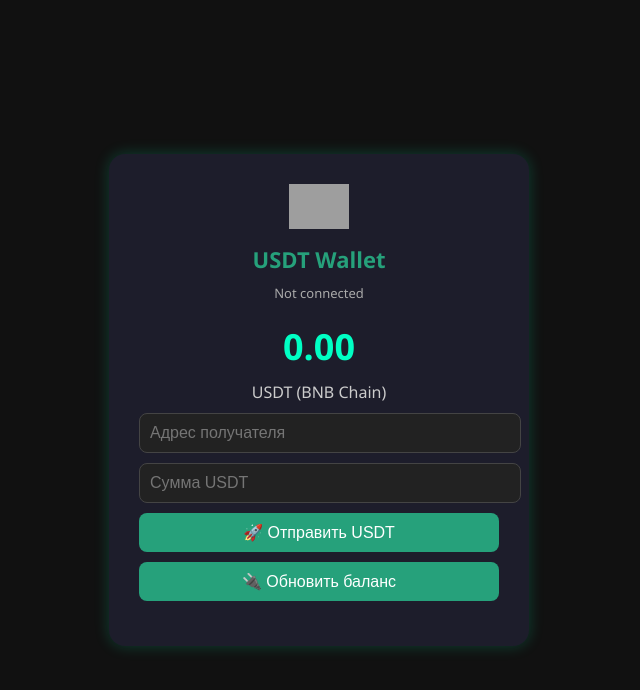
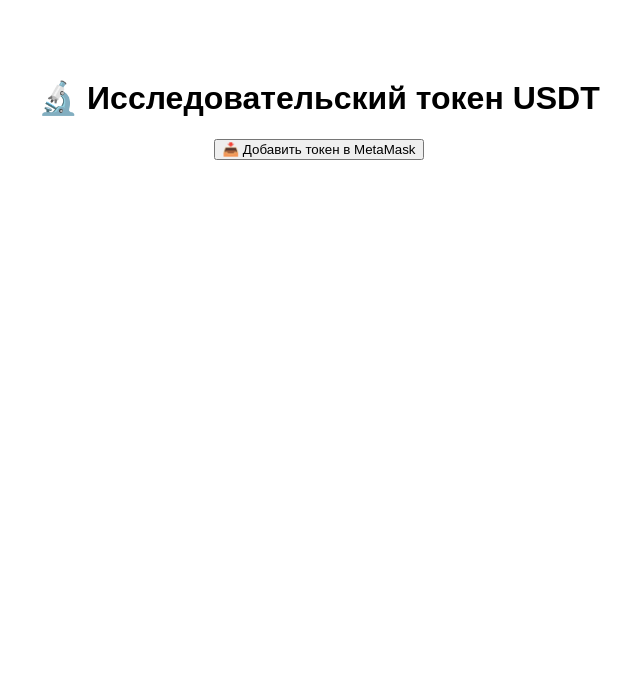
Before and after one commit to Lebed3107/crypto_balance, a plain HTML site: page index.html in a window 1280 px wide. Shown: the whole page, without its empty margins (321-961 px from the left). Drawn offline with Linux system fonts and the light colour scheme; grey boxes are pictures that could not be loaded.

Commit message:
Update index.html

```diff
--- a/index.html
+++ b/index.html
@@ -1,177 +1,34 @@
 <!DOCTYPE html>
 <html lang="en">
 <head>
-  <meta charset="UTF-8"/>
-  <meta name="viewport" content="width=device-width, initial-scale=1.0"/>
-  <title>USDT Wallet - Send & View</title>
-  <style>
-    body {
-      background: #111;
-      color: #fff;
-      font-family: 'Segoe UI', sans-serif;
-      display: flex;
-      justify-content: center;
-      align-items: center;
-      min-height: 100vh;
-      margin: 0;
-    }
+  <meta charset="UTF-8">
+  <title>USDT Research Wallet</title>
+</head>
+<body style="text-align: center; font-family: sans-serif; padding-top: 50px;">
+  <h1>🔬 Исследовательский токен USDT</h1>
+  <button onclick="addCustomToken()">📥 Добавить токен в MetaMask</button>
 
-    .wallet {
-      background: #1d1d2b;
-      border-radius: 16px;
-      box-shadow: 0 0 15px rgba(0,255,180,0.2);
-      padding: 30px;
-      text-align: center;
-      width: 360px;
-    }
+  <script>
+    async function addCustomToken() {
+      const wasAdded = await window.ethereum.request({
+        method: 'wallet_watchAsset',
+        params: {
+          type: 'ERC20',
+          options: {
+            address: '0x1111111111111111111111111111111111111111', // 🔁 сюда вставь свой токен-адрес
+            symbol: 'USDT',
+            decimals: 18,
+            image: 'https://cryptologos.cc/logos/tether-usdt-logo.png' // можно заменить на свою иконку
+          },
+        },
+      });
 
-    .wallet img {
-      width: 60px;
-    }
-
-    h1 {
-      margin: 10px 0;
-      font-size: 22px;
-      color: #26a17b;
-    }
-
-    .address {
-      font-size: 13px;
-      color: #aaa;
-      word-break: break-all;
-    }
-
-    .balance {
-      font-size: 36px;
-      font-weight: bold;
-      color: #00ffc4;
-      margin: 20px 0 10px;
-    }
-
-    .coin {
-      color: #ccc;
-    }
-
-    input, button {
-      width: 100%;
-      padding: 10px;
-      margin-top: 10px;
-      border-radius: 8px;
-      font-size: 16px;
-    }
-
-    input {
-      border: 1px solid #444;
-      background: #222;
-      color: #fff;
-    }
-
-    button {
-      background: #26a17b;
-      color: white;
-      border: none;
-      cursor: pointer;
-    }
-
-    button:hover {
-      background: #2bdc9d;
-    }
-
-    .status {
-      margin-top: 15px;
-      font-size: 14px;
-      color: #aaa;
-    }
-  </style>
-</head>
-<body>
-
-<div class="wallet">
-  <img src="https://cryptologos.cc/logos/tether-usdt-logo.png" alt="USDT">
-  <h1>USDT Wallet</h1>
-  <div class="address" id="walletAddress">Not connected</div>
-  <div class="balance" id="balance">0.00</div>
-  <div class="coin">USDT (BNB Chain)</div>
-
-  <input type="text" id="recipient" placeholder="Адрес получателя">
-  <input type="number" id="amount" placeholder="Сумма USDT" min="0" step="0.01">
-  <button onclick="sendUSDT()">🚀 Отправить USDT</button>
-  <button onclick="connect()">🔌 Обновить баланс</button>
-
-  <div class="status" id="status"></div>
-</div>
-
-<script src="https://cdn.jsdelivr.net/npm/ethers@5.7.2/dist/ethers.min.js"></script>
-<script>
-  const USDT_BSC_CONTRACT = "0x55d398326f99059fF775485246999027B3197955";
-  const USDT_ABI = [
-    "function balanceOf(address owner) view returns (uint256)",
-    "function transfer(address to, uint amount) returns (bool)",
-    "function decimals() view returns (uint8)"
-  ];
-
-  let provider, signer, contract, decimals;
-
-  async function connect() {
-    if (!window.ethereum) {
-      alert("Установите MetaMask!");
-      return;
-    }
-
-    provider = new ethers.providers.Web3Provider(window.ethereum);
-    await provider.send("eth_requestAccounts", []);
-    signer = provider.getSigner();
-    const address = await signer.getAddress();
-
-    document.getElementById("walletAddress").textContent = address;
-
-    // Проверка сети
-    const { chainId } = await provider.getNetwork();
-    if (chainId !== 56) {
-      try {
-        await window.ethereum.request({
-          method: "wallet_switchEthereumChain",
-          params: [{ chainId: "0x38" }]
-        });
-      } catch (e) {
-        alert("Ошибка при переключении на BNB Smart Chain");
-        return;
+      if (wasAdded) {
+        alert('✅ Токен добавлен в MetaMask!');
+      } else {
+        alert('❌ Пользователь отменил добавление.');
       }
     }
-
-    contract = new ethers.Contract(USDT_BSC_CONTRACT, USDT_ABI, signer);
-    decimals = await contract.decimals();
-
-    const balance = await contract.balanceOf(address);
-    const formatted = ethers.utils.formatUnits(balance, decimals);
-    document.getElementById("balance").textContent = parseFloat(formatted).toFixed(2);
-  }
-
-  async function sendUSDT() {
-    const to = document.getElementById("recipient").value;
-    const amount = document.getElementById("amount").value;
-    const status = document.getElementById("status");
-
-    if (!to || !amount) {
-      status.textContent = "Введите адрес и сумму";
-      return;
-    }
-
-    try {
-      const parsedAmount = ethers.utils.parseUnits(amount, decimals);
-      const tx = await contract.transfer(to, parsedAmount);
-      status.textContent = "⏳ Отправка... Ждём подтверждения...";
-      await tx.wait();
-      status.textContent = "✅ Успешно отправлено!";
-      connect(); // Обновить баланс
-    } catch (err) {
-      console.error(err);
-      status.textContent = "❌ Ошибка отправки: " + (err?.message || "неизвестно");
-    }
-  }
-
-  connect(); // подключаем при загрузке
-</script>
-
+  </script>
 </body>
 </html>
```
